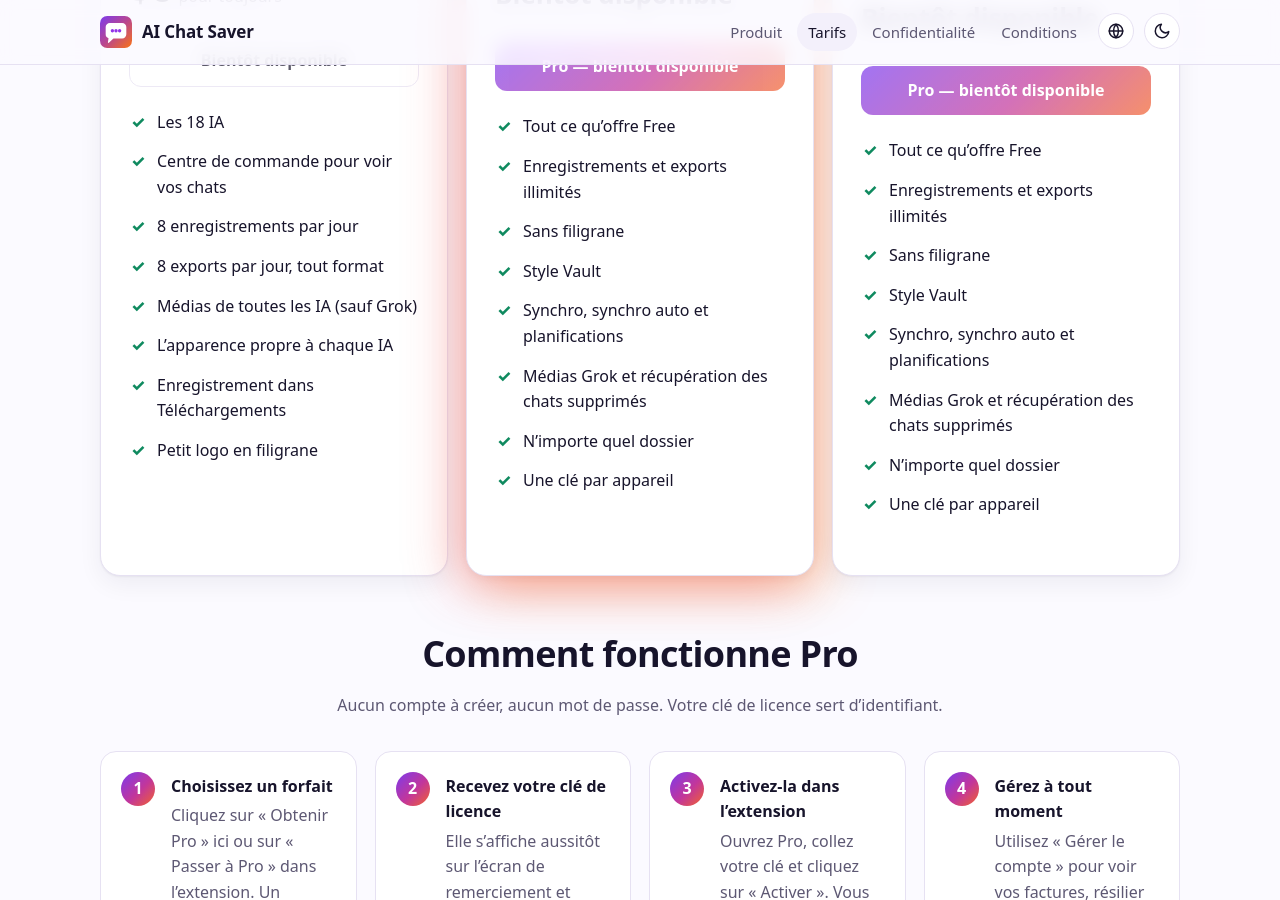
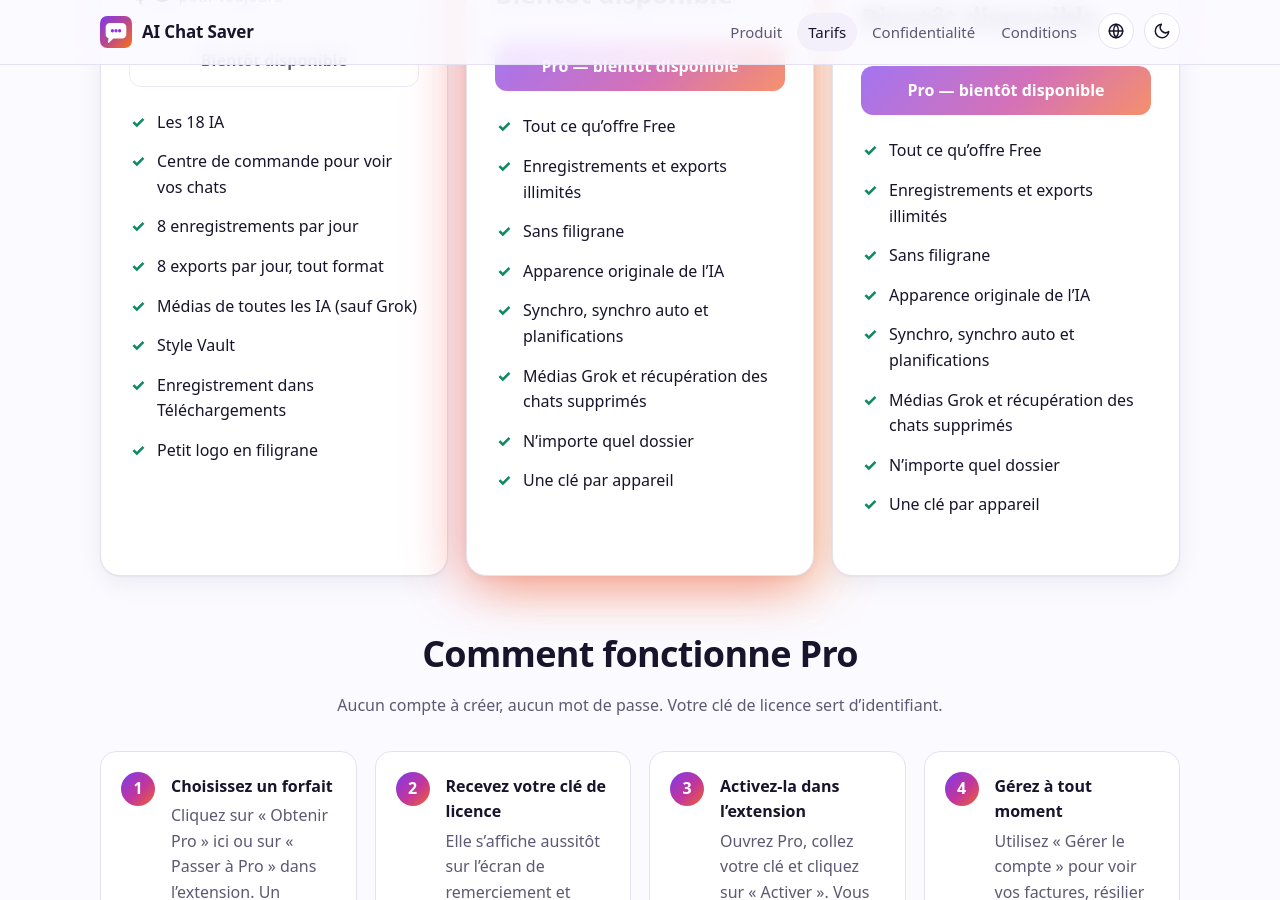
Before and after one commit to aichatsaver/aichatsaver.github.io, a Jekyll site: the page built from fr/pricing.html, in a window 1280 px wide and 900 px high, scrolled down 441 px. Built offline with Jekyll 4.4.1, drawn with Linux system fonts in a browser that asks for light colours.

Commit message:
Pricing: swap looks (Free: Vault, Pro: AI original) (fr)

```diff
--- a/_data/i18n/fr.yml
+++ b/_data/i18n/fr.yml
@@ -37,14 +37,14 @@
   - "8 enregistrements par jour"
   - "8 exports par jour, tout format"
   - "Médias de toutes les IA (sauf Grok)"
-  - "L’apparence propre à chaque IA"
+  - "Style Vault"
   - "Enregistrement dans Téléchargements"
   - "Petit logo en filigrane"
   pro_features:
   - "Tout ce qu’offre Free"
   - "Enregistrements et exports illimités"
   - "Sans filigrane"
-  - "Style Vault"
+  - "Apparence originale de l’IA"
   - "Synchro, synchro auto et planifications"
   - "Médias Grok et récupération des chats supprimés"
   - "N’importe quel dossier"
```
